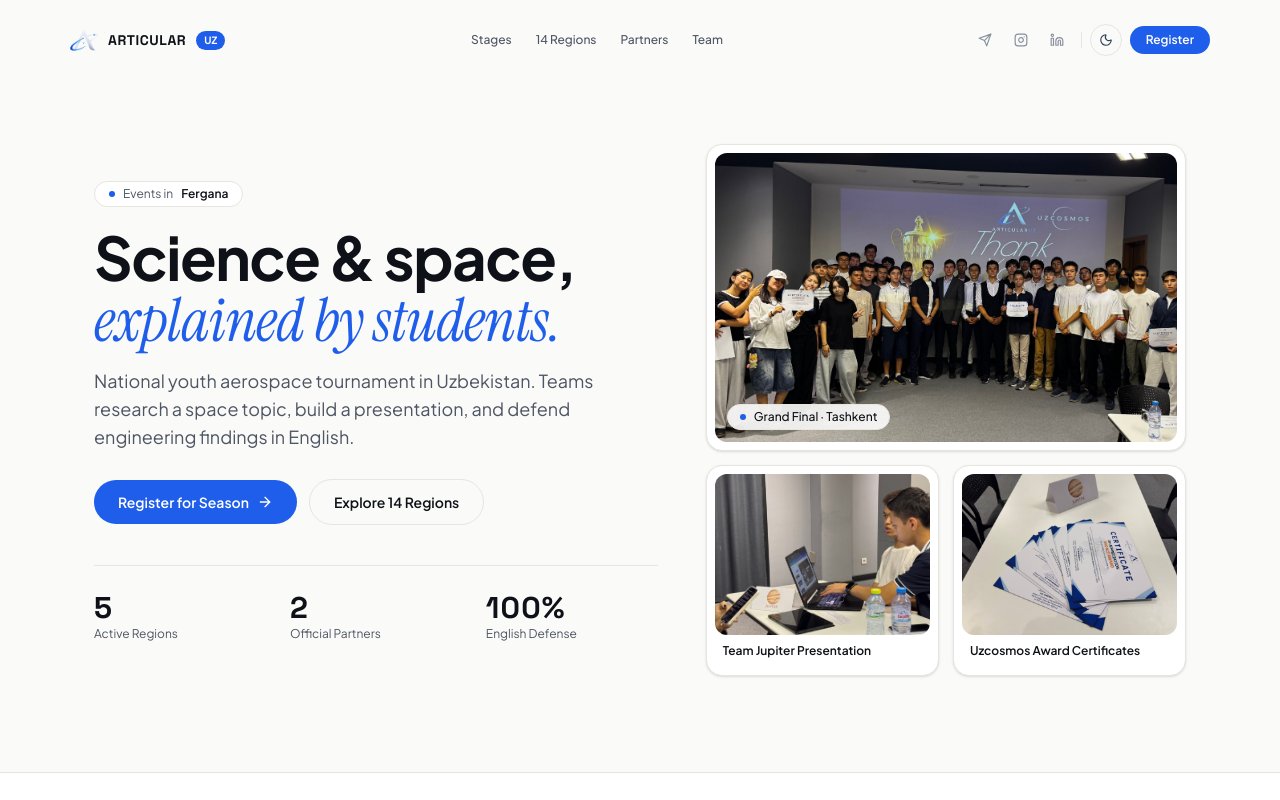
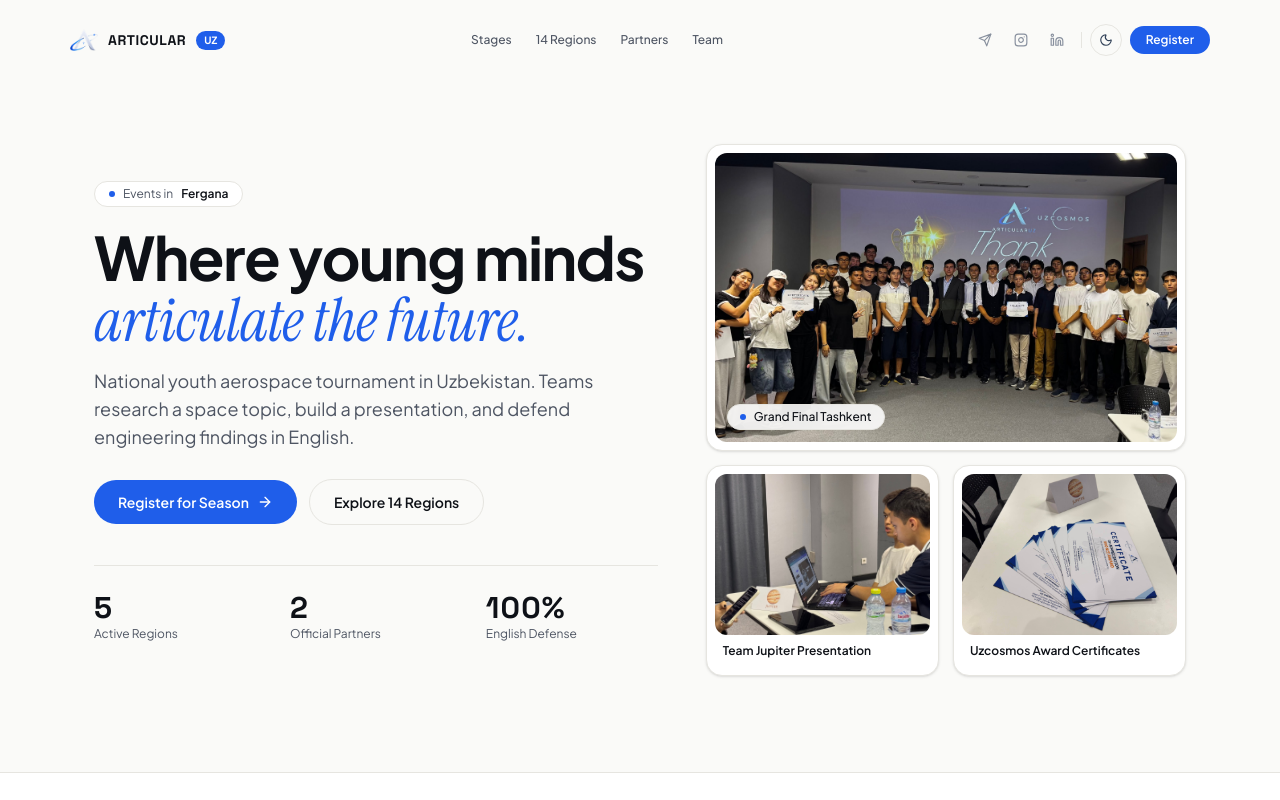
Before and after one commit to shohajunior/articular, a React (Vite) app: page / in a window 1280 px wide. Shown: the top 800 px of the page. Built offline with nearby package versions, Linux system fonts and the light colour scheme.

Commit message:
fix: update hero headline and tagline to original slogan 'Where young minds articulate the future'

```diff
--- a/src/components/sections/Hero.tsx
+++ b/src/components/sections/Hero.tsx
@@ -1,6 +1,6 @@
 import React, { useState, useEffect } from 'react';
 import { siteData } from '../../data/site';
-import { ArrowRight, Sparkles } from 'lucide-react';
+import { ArrowRight } from 'lucide-react';
 
 const confirmedRegions = [
   'Tashkent',
@@ -44,9 +44,9 @@ export const Hero: React.FC = () => {
 
             {/* Headline with Elegant Serif Accent */}
             <h1 className="mb-4 text-4xl font-bold tracking-tight text-[var(--ink)] sm:text-5xl lg:text-6xl">
-              Science & space,{' '}
+              Where young minds{' '}
               <span className="font-serif-italic text-[var(--accent)]">
-                explained by students.
+                articulate the future.
               </span>
             </h1>
 
@@ -101,7 +101,7 @@ export const Hero: React.FC = () => {
                   />
                   <div className="absolute bottom-3 left-3 flex items-center gap-2 rounded-full border border-[var(--line)] bg-[var(--header-bg)] px-3 py-1 text-xs font-medium text-[var(--ink)] backdrop-blur-md">
                     <span className="h-1.5 w-1.5 rounded-full bg-[var(--accent)]" />
-                    <span>Grand Final · Tashkent</span>
+                    <span>Grand Final  Tashkent</span>
                   </div>
                 </div>
               </div>
--- a/src/data/site.ts
+++ b/src/data/site.ts
@@ -25,7 +25,8 @@ export interface TeamMember {
 export const siteData = {
   name: "ArticularUZ",
   edition: "Season 2026",
-  tagline: "Science & space, explained by students",
+  tagline: "Where young minds articulate the future",
+  motto: "Learn. Think. Articulate.",
   shortDesc: "National youth aerospace tournament in Uzbekistan. Teams research a space topic, build a presentation, and defend engineering findings in English.",
 
   links: {
```
